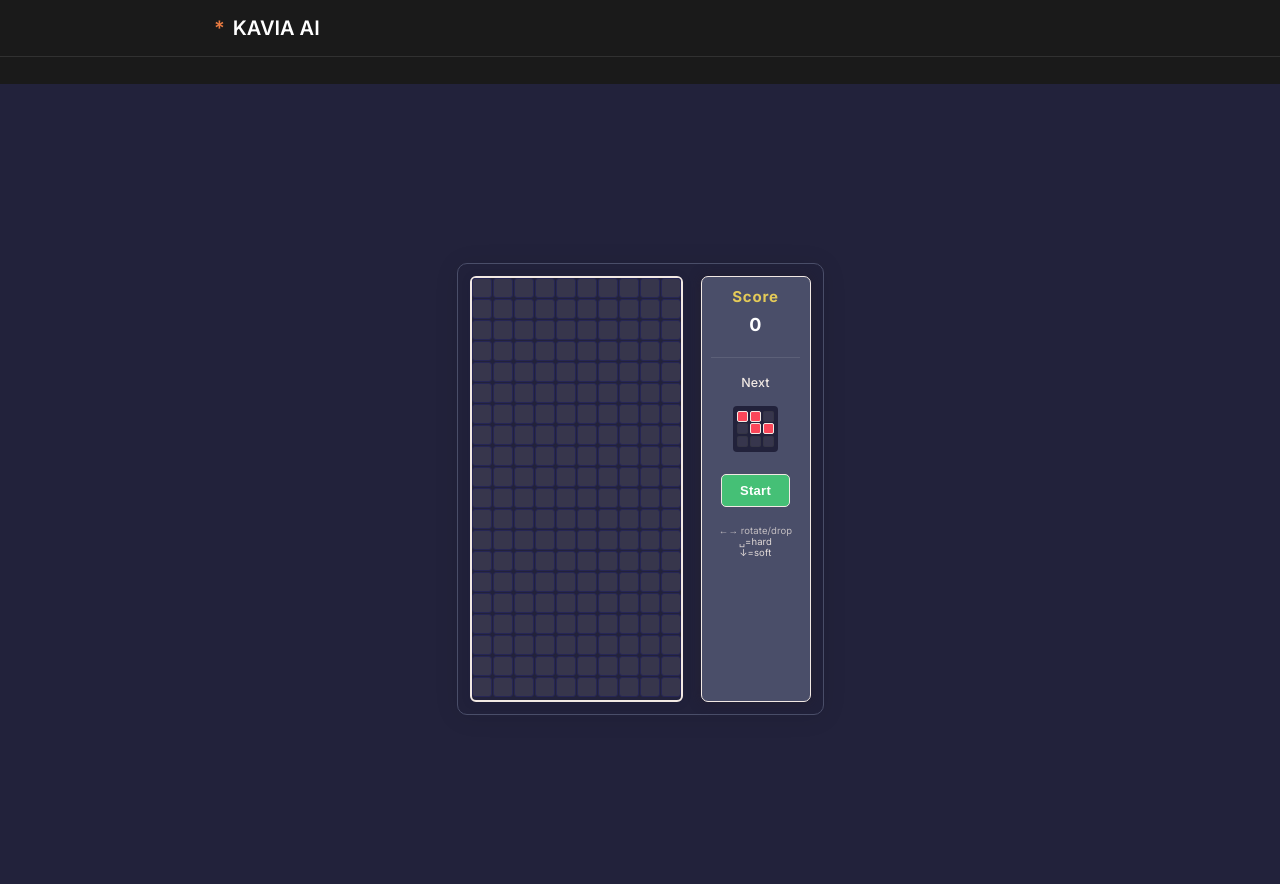
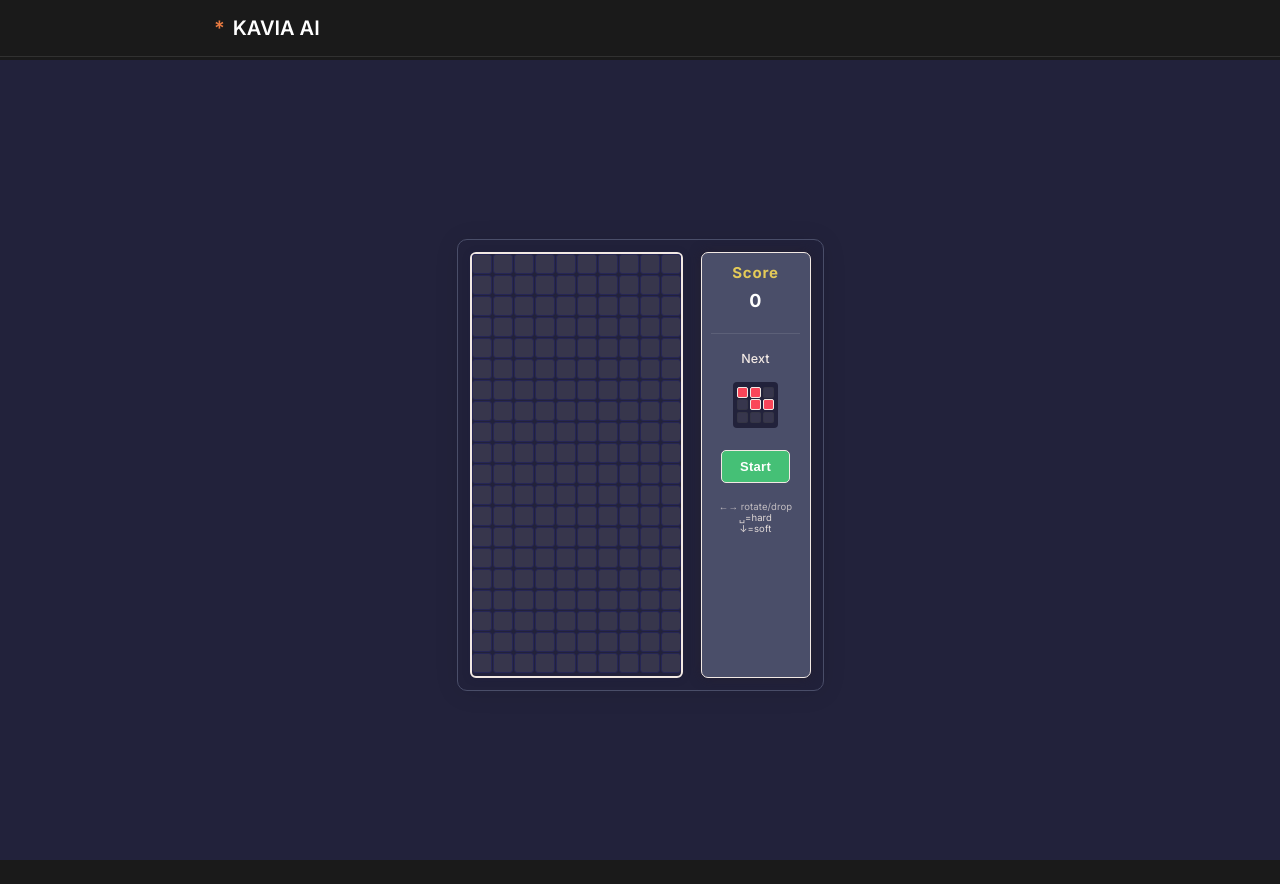
Before and after one commit to Workflow-Manager-admin/tetramaster-24353-0c87ffc6, a React (Create React App) app in the folder tetramaster/: page / in a window 1280 px wide. After the commit the page ends 860 px from the top, so only its background shows below. Built offline with nearby package versions, Linux system fonts and the light colour scheme; the HTML template or start-up script is replaced by a standard one.

Commit message:
Auto-commit: Changes as of 2025-05-28T09:06:09.370929+00:00

```diff
--- a/tetramaster/src/App.js
+++ b/tetramaster/src/App.js
@@ -15,7 +15,7 @@ function App() {
         </div>
       </nav>
       {/* Main TetraMaster Game Area */}
-      <main style={{marginTop:84}}>
+      <main style={{ marginTop: 0, paddingTop: 60 }}>
         <TetraMaster />
       </main>
     </div>
```
Also changed, not shown: 2 other files (tests, documents, lock files or other folders).
